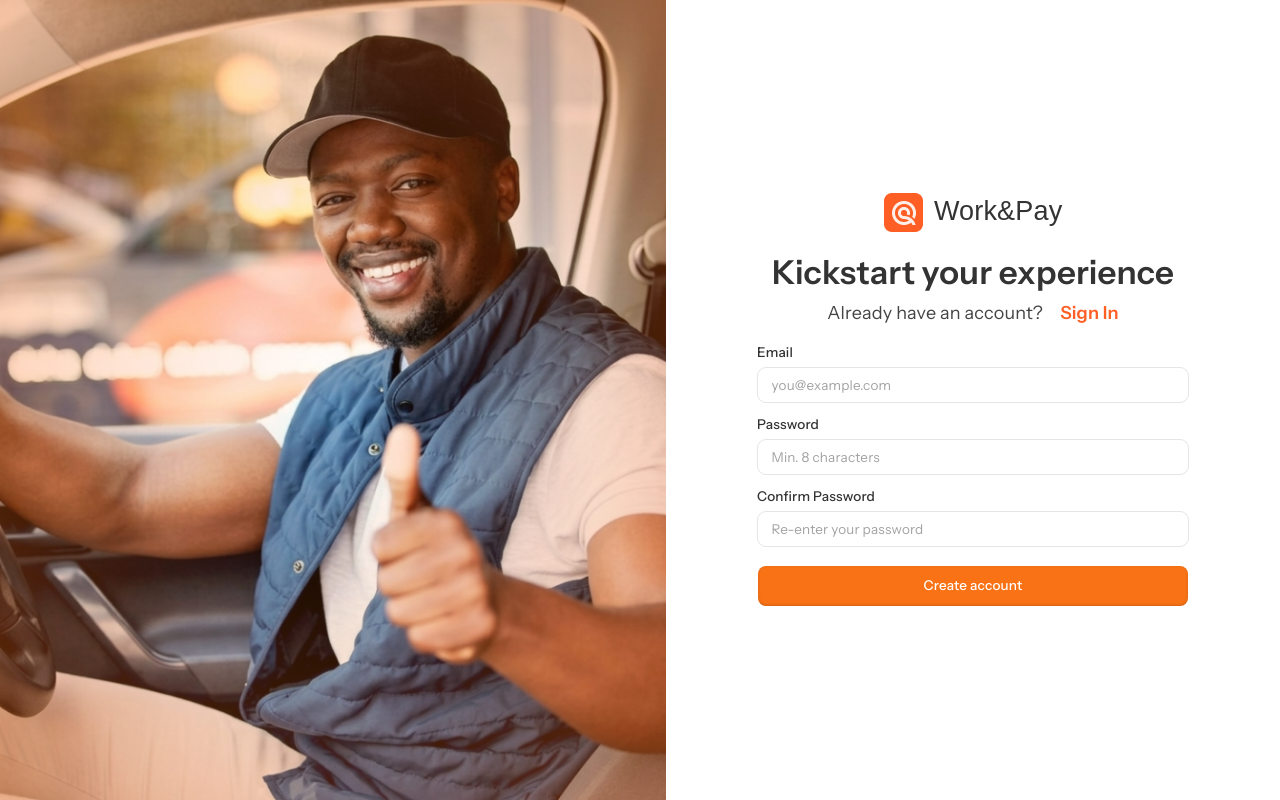
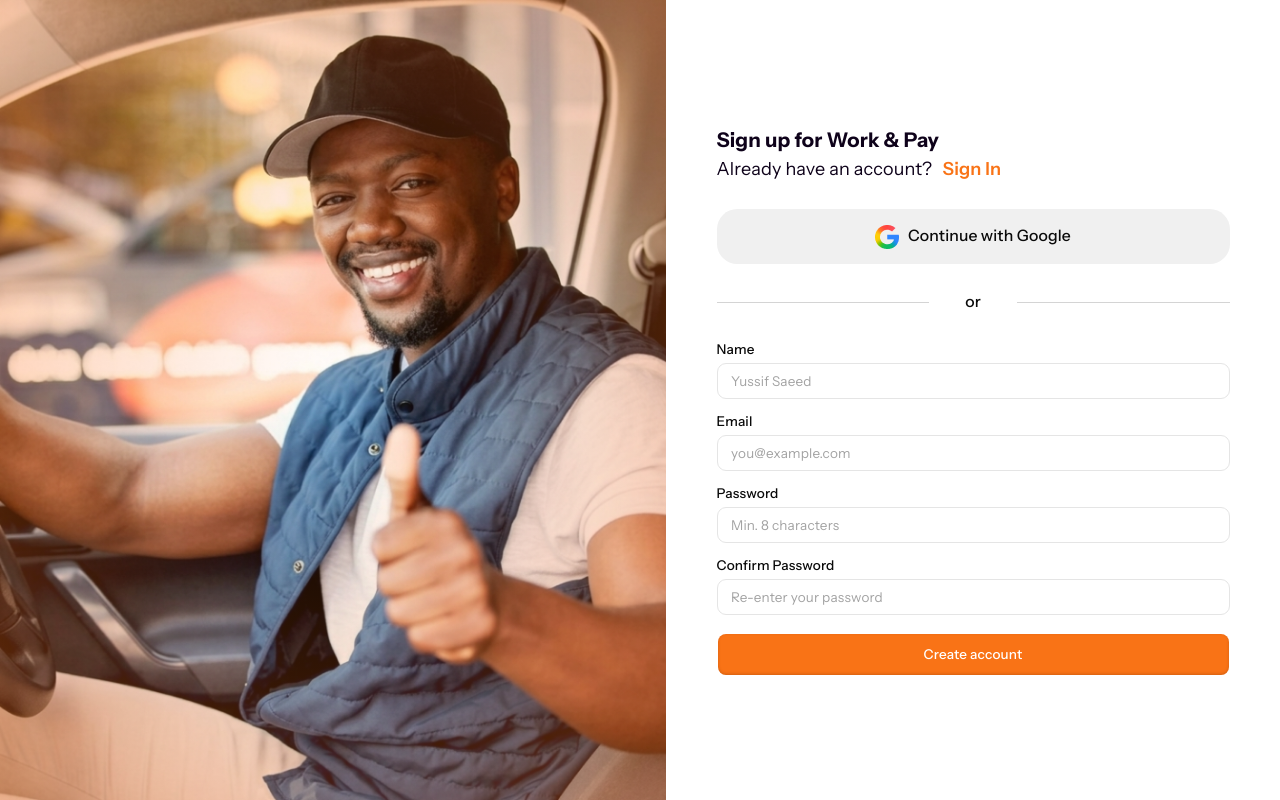
Before and after one commit to saeedyussif663/work-and-pay-tracker, a React (Vite) app: page /signup in a window 1280 px wide. Built offline with nearby package versions, Linux system fonts and the light colour scheme; a web font is replaced by a local one.

Commit message:
auth done

```diff
--- a/src/components/ui/auth-layout.tsx
+++ b/src/components/ui/auth-layout.tsx
@@ -11,7 +11,7 @@
         />
         <div className="absolute inset-0 bg-radial from-[#00000000] to-[#FF6C17]/40"></div>
       </article>
-      <article className=" flex-1">
+      <article className="px-4 flex-1">
         <Outlet />
       </article>
     </section>
--- a/src/pages/ForgotPassword.tsx
+++ b/src/pages/ForgotPassword.tsx
@@ -60,40 +60,29 @@
     setSentTo(data.email);
   }
 
-  const logo = (
-    <div className="flex items-center gap-2.5 justify-center">
-      <img src="/icon.png" alt="icon" />
-      <h1 className="text-[#333333] text-lg md:text-2xl font-ayuga">
-        Work&Pay
-      </h1>
-    </div>
-  );
-
   if (sentTo) {
     return (
       <section className="min-h-screen flex items-center justify-center px-4">
         <article className="w-full md:max-w-96 flex flex-col items-center justify-center text-center">
-          {logo}
-
           <div className="mt-6">
             <EmailSentIllustration />
           </div>
 
-          <h3 className="mt-4 text-[#333333] font-semibold text-2xl md:text-[28px]">
+          <h3 className="mt-4 text-[#0E021A] font-semibold text-2xl md:text-[28px]">
             Verification email sent
           </h3>
-          <p className="mt-2 text-sm text-[#444444] leading-relaxed">
+          <p className="mt-2 text-sm text-[#0A0A0A] leading-relaxed">
             A verification link has been sent to your email,{' '}
-            <span className="font-semibold text-[#333333]">{sentTo}.</span>{' '}
+            <span className="font-semibold text-[#0E021A]">{sentTo}.</span>{' '}
             Kindly click on the link to reset your password.
           </p>
 
-          <p className="mt-6 text-sm text-[#444444]">
+          <p className="mt-6 text-sm text-[#0A0A0A]">
             Didn't receive any link?{' '}
             <button
               type="button"
               onClick={() => setSentTo(null)}
-              className="font-semibold text-brand-start"
+              className="font-semibold text-[#F97316]"
             >
               Resend
             </button>
@@ -104,26 +93,18 @@
   }
 
   return (
-    <section className="min-h-screen flex items-center justify-center px-4">
-      <article className="w-full md:max-w-96 flex flex-col items-center justify-center">
-        {logo}
-
-        <article className="mt-4">
-          <div className="text-center space-y-1.5">
-            <h3 className="text-[#333333] font-semibold text-2xl md:text-[33px]">
-              Reset your password
-            </h3>
-            <p className="text-sm text-[#444444]">
-              Forgot your password? Don't eat away, we have you covered. Just
-              let us know your email address and we will email you a password
-              reset link.
+    <section className="w-full h-screen md:max-w-114 mx-auto flex space-y-6 flex-col items-center justify-center">
+      <article className="self-start text-[#0E021A]">
+        <h3 className="font-bold text-lg"> Reset your password</h3>
+        <p className="text-sm">
+          Forgot your password? Don't eat away, we have you covered. Just let us
+          know your email address and we will email you a password reset link.
         </p>
-          </div>
       </article>
 
       <form
         id="forgot-password"
-          className="mt-4 w-full"
+        className="w-full"
         onSubmit={form.handleSubmit(onSubmit)}
       >
         <FieldGroup className="gap-3">
@@ -167,7 +148,6 @@
           </Link>
         </div>
       </form>
-      </article>
     </section>
   );
 }
--- a/src/pages/ResetPassword.tsx
+++ b/src/pages/ResetPassword.tsx
@@ -41,29 +41,17 @@
   }
 
   return (
-    <section className="min-h-screen flex items-center justify-center px-4">
-      <article className="w-full md:max-w-96 flex flex-col items-center justify-center">
-        <div className="flex items-center gap-2.5 justify-center">
-          <img src="/icon.png" alt="icon" />
-          <h1 className="text-[#333333] text-lg md:text-2xl font-ayuga">
-            Work&Pay
-          </h1>
-        </div>
-
-        <article className="mt-4">
-          <div className="text-center space-y-1.5">
-            <h3 className="text-[#333333] font-semibold text-2xl md:text-[33px]">
-              Reset your password
-            </h3>
-            <p className="text-sm text-[#444444]">
+    <section className="w-full h-screen md:max-w-114 mx-auto flex space-y-6 flex-col items-center justify-center">
+      <article className="self-start text-[#0E021A]">
+        <h3 className="font-bold text-lg"> Reset your password</h3>
+        <p className="text-sm">
           Reset your password by providing your new password.
         </p>
-          </div>
       </article>
 
       <form
         id="reset-password"
-          className="mt-4 w-full"
+        className="w-full"
         onSubmit={form.handleSubmit(onSubmit)}
       >
         <FieldGroup className="gap-3">
@@ -74,7 +62,7 @@
               <Field data-invalid={fieldState.invalid} className="gap-1">
                 <FieldLabel
                   htmlFor="reset-password-input"
-                    className="font-medium text-[#333333]"
+                  className="font-medium text-[#0E021A]"
                 >
                   New password
                 </FieldLabel>
@@ -85,13 +73,12 @@
                     type={showPassword ? 'text' : 'password'}
                     aria-invalid={fieldState.invalid}
                     placeholder="Enter new password"
-                      autoComplete="new-password"
                     className="pr-9"
                   />
                   <button
                     type="button"
                     onClick={() => setShowPassword((p) => !p)}
-                      className="absolute right-3 top-1/2 -translate-y-1/2 text-[#666666] hover:text-[#333333]"
+                    className="absolute right-3 top-1/2 -translate-y-1/2 text-[#666666] hover:text-[#0E021A]"
                     tabIndex={-1}
                   >
                     {showPassword ? (
@@ -115,7 +102,7 @@
               <Field data-invalid={fieldState.invalid} className="gap-1">
                 <FieldLabel
                   htmlFor="reset-confirm-password"
-                    className="font-medium text-[#333333]"
+                  className="font-medium text-[#0E021A]"
                 >
                   Confirm password
                 </FieldLabel>
@@ -126,13 +113,12 @@
                     type={showConfirm ? 'text' : 'password'}
                     aria-invalid={fieldState.invalid}
                     placeholder="Confirm new password"
-                      autoComplete="new-password"
                     className="pr-9"
                   />
                   <button
                     type="button"
                     onClick={() => setShowConfirm((p) => !p)}
-                      className="absolute right-3 top-1/2 -translate-y-1/2 text-[#666666] hover:text-[#333333]"
+                    className="absolute right-3 top-1/2 -translate-y-1/2 text-[#666666] hover:text-[#0E021A]"
                     tabIndex={-1}
                   >
                     {showConfirm ? (
@@ -154,14 +140,16 @@
           Reset password
         </Button>
 
-          <div className="mt-3 text-center text-[#444444] text-sm">
+        <div className="mt-3 text-center text-[#0E021A] text-sm">
           Remembered your password?{' '}
-            <Link to="/signin" className="ml-3 font-semibold text-brand-start text-sm">
+          <Link
+            to="/signin"
+            className="ml-3 font-semibold text-[#F97316] text-sm"
+          >
             Sign In
           </Link>
         </div>
       </form>
-      </article>
     </section>
   );
 }
--- a/src/pages/SignIn.tsx
+++ b/src/pages/SignIn.tsx
@@ -30,7 +30,7 @@
   }
 
   return (
-    <section className="w-full md:max-w-114 mx-auto flex space-y-6 flex-col items-center justify-center">
+    <section className="w-full h-screen md:max-w-114 mx-auto flex space-y-6 flex-col items-center justify-center">
       <article className="self-start text-[#0E021A]">
         <h3 className="font-bold text-lg">Sign in to Work & Pay</h3>
         <div>
@@ -117,7 +117,7 @@
           Sign in
         </Button>
 
-        <div className="mt-3 text-center text-[#0E021A]">
+        <div className="mt-3 text-center text-sm text-[#0E021A]">
           Forgot password?{' '}
           <Link
             to="/forgot-password"
--- a/src/pages/SignUp.tsx
+++ b/src/pages/SignUp.tsx
@@ -40,35 +40,60 @@
   }
 
   return (
-    <section className="min-h-screen flex items-center justify-center px-4">
-      <article className="w-full md:max-w-96 flex flex-col items-center justify-center">
-        <div className="flex items-center gap-2.5 justify-center">
-          <img src="/icon.png" alt="icon" />
-          <h1 className="text-[#333333] text-lg md:text-2xl font-ayuga">
-            Work&Pay
-          </h1>
-        </div>
-
-        <article className="mt-4">
-          <div className="text-center space-y-1.5">
-            <h3 className="text-[#333333] font-semibold text-2xl md:text-[33px]">
-              Kickstart your experience
-            </h3>
-            <div className="text-[#444444]">
+    <section className="w-full h-screen md:max-w-114 mx-auto flex space-y-6 flex-col items-center justify-center">
+      <article className="self-start text-[#0E021A]">
+        <h3 className="font-bold text-lg">Sign up for Work & Pay</h3>
+        <div>
           Already have an account?{' '}
-              <Link to="/signin" className="ml-3 font-semibold text-brand-start">
+          <Link to="/signin" className="ml-1.5 font-semibold text-[#F97316]">
             Sign In
           </Link>
         </div>
+      </article>
+
+      <article className="w-full space-y-6">
+        <div className="cursor-pointer w-full py-3.5 flex gap-2 items-center text-[#0A0A0A] font-medium text-sm justify-center bg-[#F0F0F0] rounded-2xl">
+          <img src="/google-logo.png" alt="google-logo" />
+          Continue with Google
+        </div>
+
+        <div className="flex items-center gap-8">
+          <div className="flex-1 h-px bg-[#D4D4D4]"></div>
+          <p className="font-medium text-sm">or</p>
+          <div className="flex-1 h-px bg-[#D4D4D4]"></div>
         </div>
       </article>
 
       <form
         id="signup"
-          className="mt-4 w-full"
+        className="w-full"
         onSubmit={form.handleSubmit(onSubmit)}
       >
         <FieldGroup className="gap-3">
+          <Controller
+            name="name"
+            control={form.control}
+            render={({ field, fieldState }) => (
+              <Field data-invalid={fieldState.invalid} className="gap-1">
+                <FieldLabel
+                  htmlFor="signup-name"
+                  className="font-medium text-[#0A0A0A]"
+                >
+                  Name
+                </FieldLabel>
+                <Input
+                  {...field}
+                  id="signup-name"
+                  aria-invalid={fieldState.invalid}
+                  placeholder="Yussif Saeed"
+                  autoComplete="off"
+                />
+                {fieldState.invalid && (
+                  <FieldError errors={[fieldState.error]} />
+                )}
+              </Field>
+            )}
+          />
           <Controller
             name="email"
             control={form.control}
@@ -76,7 +101,7 @@
               <Field data-invalid={fieldState.invalid} className="gap-1">
                 <FieldLabel
                   htmlFor="signup-email"
-                    className="font-medium text-[#333333]"
+                  className="font-medium text-[#0A0A0A]"
                 >
                   Email
                 </FieldLabel>
@@ -86,7 +111,7 @@
                   type="email"
                   aria-invalid={fieldState.invalid}
                   placeholder="you@example.com"
-                    autoComplete="email"
+                  autoComplete="off"
                 />
                 {fieldState.invalid && (
                   <FieldError errors={[fieldState.error]} />
@@ -102,7 +127,7 @@
               <Field data-invalid={fieldState.invalid} className="gap-1">
                 <FieldLabel
                   htmlFor="signup-password"
-                    className="font-medium text-[#333333]"
+                  className="font-medium text-[#0A0A0A]"
                 >
                   Password
                 </FieldLabel>
@@ -112,7 +137,7 @@
                   type="password"
                   aria-invalid={fieldState.invalid}
                   placeholder="Min. 8 characters"
-                    autoComplete="new-password"
+                  autoComplete="off"
                 />
                 {fieldState.invalid && (
                   <FieldError errors={[fieldState.error]} />
@@ -128,7 +153,7 @@
               <Field data-invalid={fieldState.invalid} className="gap-1">
                 <FieldLabel
                   htmlFor="signup-confirm-password"
-                    className="font-medium text-[#333333]"
+                  className="font-medium text-[#0A0A0A]"
                 >
                   Confirm Password
                 </FieldLabel>
@@ -138,7 +163,7 @@
                   type="password"
                   aria-invalid={fieldState.invalid}
                   placeholder="Re-enter your password"
-                    autoComplete="new-password"
+                  autoComplete="off"
                 />
                 {fieldState.invalid && (
                   <FieldError errors={[fieldState.error]} />
@@ -152,7 +177,6 @@
           Create account
         </Button>
       </form>
-      </article>
     </section>
   );
 }
```
Lines whose indentation alone changed are shown as unchanged.
